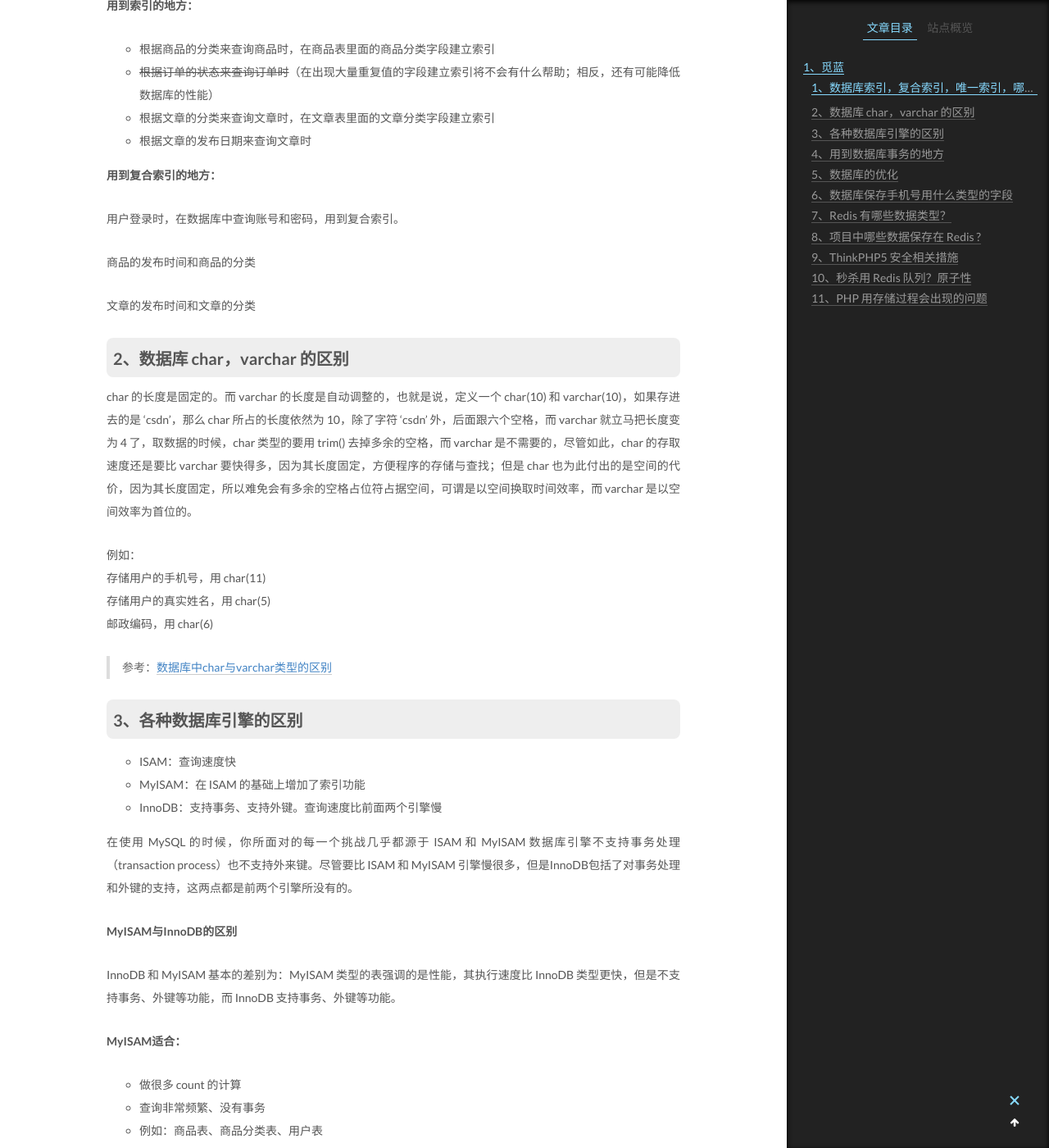
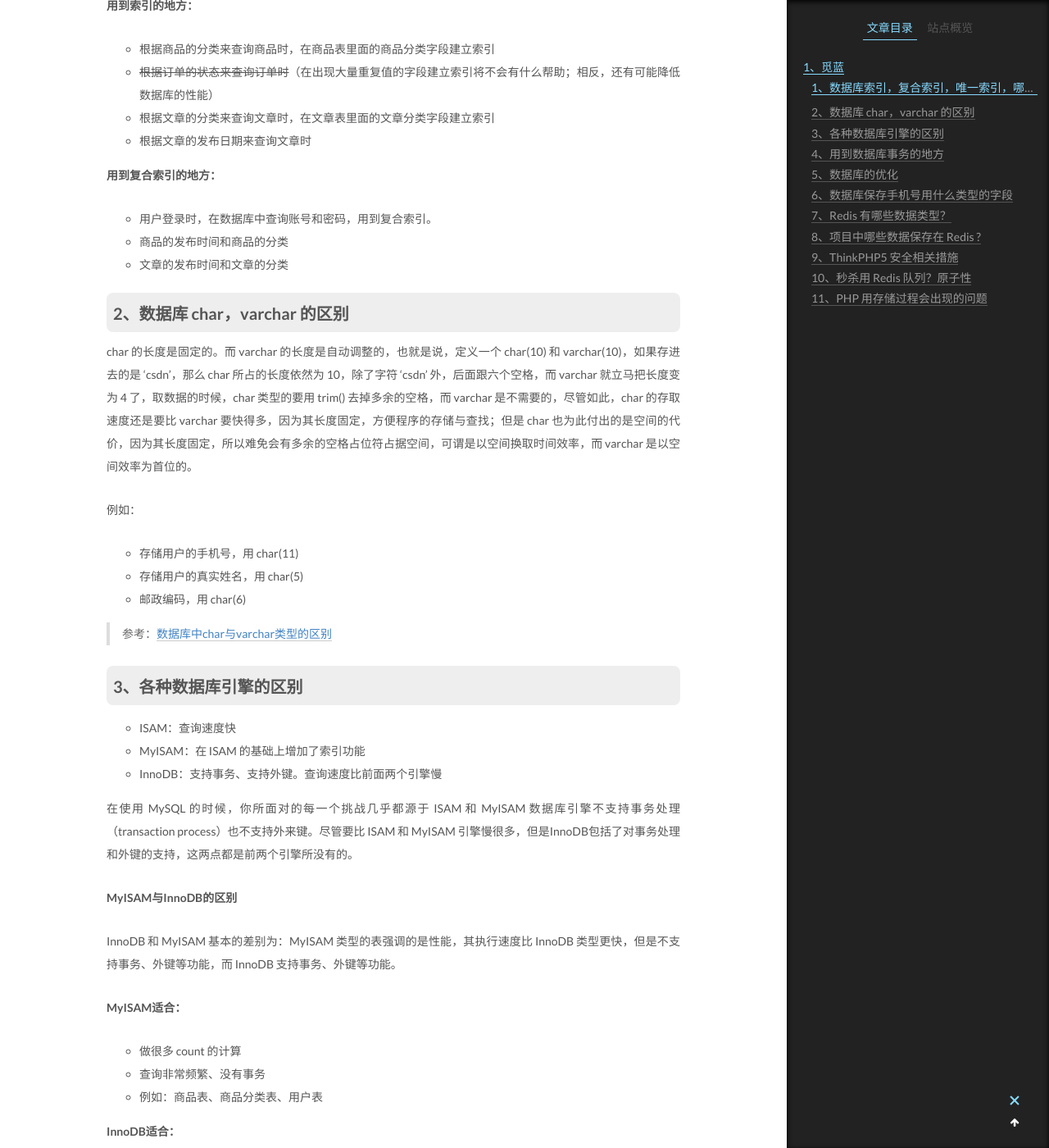
Before and after one commit to nnngu/LearningNotes, a Jekyll site: the page built from _posts/2018-06-05-PHP 面试题收集.md, in a window 1280 px wide and 1400 px high, scrolled down 1248 px. Shown: the whole window at 82% size. Built offline with Jekyll 4.4.1, drawn with Linux system fonts in a browser that asks for light colours.

```diff
--- a/_posts/2018-06-05-PHP 面试题收集.md
+++ b/_posts/2018-06-05-PHP 面试题收集.md
@@ -46,20 +46,18 @@ Unique Index 就是额外添加的唯一性约束。该约束严格的保证索
 
 **用到复合索引的地方：**
 
-用户登录时，在数据库中查询账号和密码，用到复合索引。
-
-商品的发布时间和商品的分类
-
-文章的发布时间和文章的分类
+- 用户登录时，在数据库中查询账号和密码，用到复合索引。
+- 商品的发布时间和商品的分类
+- 文章的发布时间和文章的分类
 
 ### 2、数据库 char，varchar 的区别
 
 char 的长度是固定的。而 varchar 的长度是自动调整的，也就是说，定义一个 char(10) 和 varchar(10)，如果存进去的是 ‘csdn’，那么 char 所占的长度依然为 10，除了字符 ‘csdn’ 外，后面跟六个空格，而 varchar 就立马把长度变为 4 了，取数据的时候，char 类型的要用 trim() 去掉多余的空格，而  varchar 是不需要的，尽管如此，char 的存取速度还是要比 varchar 要快得多，因为其长度固定，方便程序的存储与查找；但是 char 也为此付出的是空间的代价，因为其长度固定，所以难免会有多余的空格占位符占据空间，可谓是以空间换取时间效率，而 varchar 是以空间效率为首位的。
 
 例如：
-存储用户的手机号，用 char(11)
-存储用户的真实姓名，用 char(5)
-邮政编码，用 char(6)
+- 存储用户的手机号，用 char(11)
+- 存储用户的真实姓名，用 char(5)
+- 邮政编码，用 char(6)
 
 >参考：[数据库中char与varchar类型的区别](https://www.cnblogs.com/Berryxiong/p/6248464.html)
 
@@ -91,8 +89,8 @@ InnoDB 和 MyISAM 基本的差别为：MyISAM 类型的表强调的是性能，
 很多地方都用到事务，数据的增删改都需要用到事务。
 
 例如：
-例如订单的创建、订单的取消。
-生成订单、更新库存，如果失败了，需要回滚事务。
+- 例如订单的创建、订单的取消。
+- 生成订单、更新库存，如果失败了，需要回滚事务。
 
 ### 5、数据库的优化
 
```
